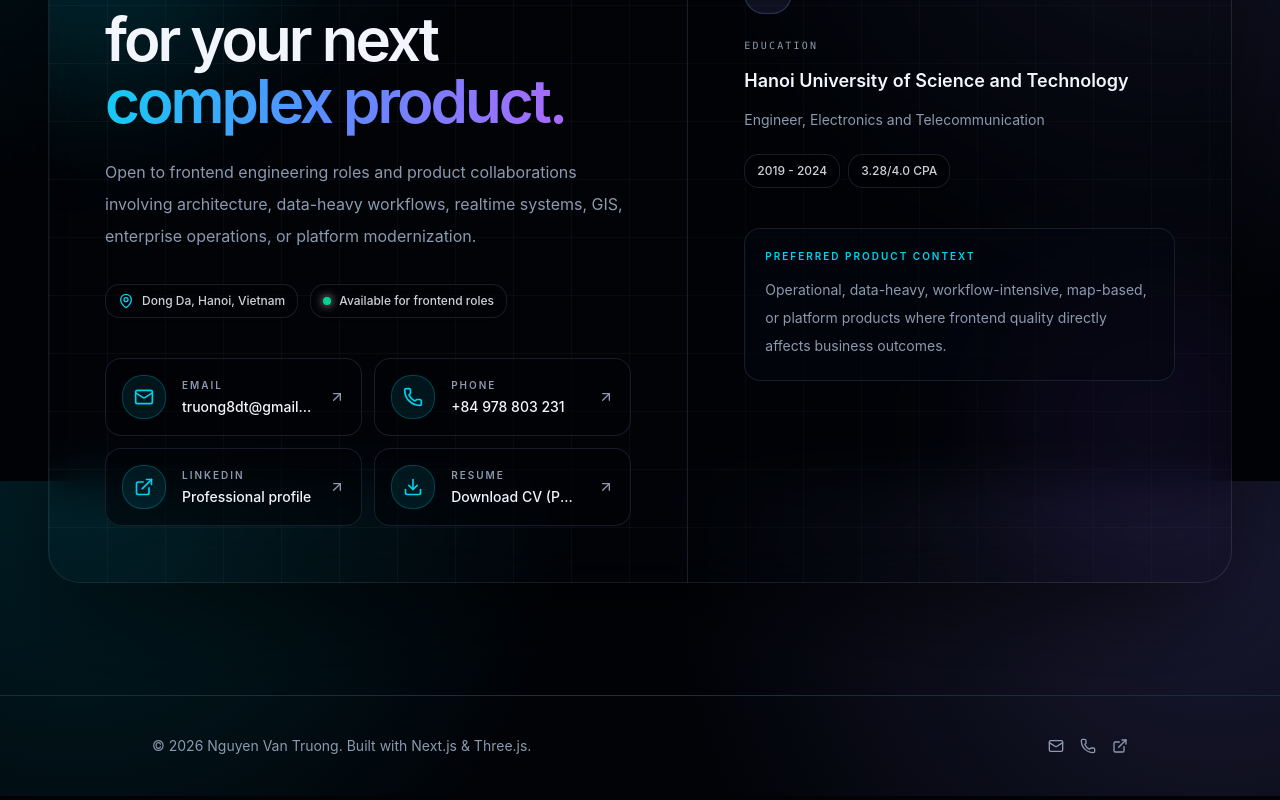
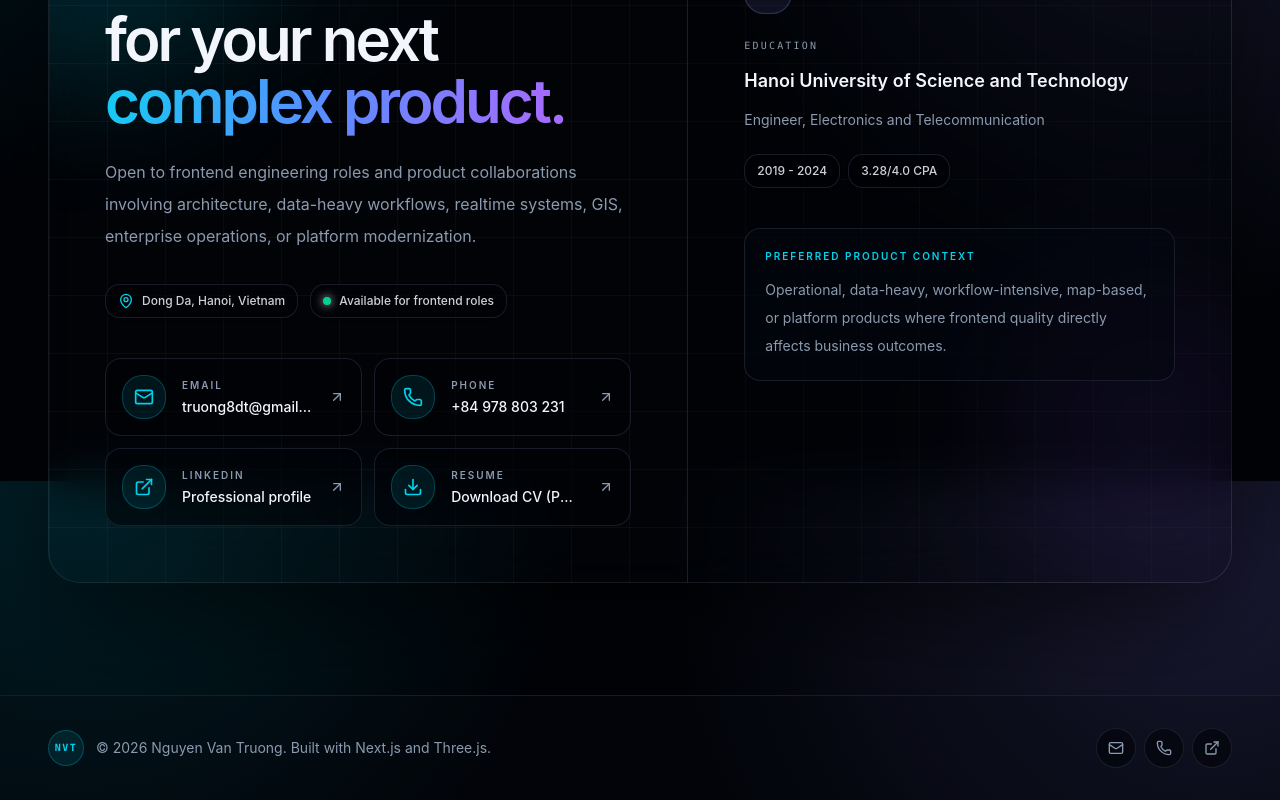
Before and after one commit to Truong2/portfolio, a Next.js app: page / in a window 1280 px wide. Shown: the part 7519-8319 px from the top of the page. Built offline with nearby package versions, Linux system fonts and the light colour scheme; no server answers.

Commit message:
feat: align footer with enterprise visual system

```diff
--- a/src/components/layout/footer.tsx
+++ b/src/components/layout/footer.tsx
@@ -5,18 +5,22 @@ import { personalInfo } from "@/data/profile";
 
 export function Footer() {
   return (
-    <footer className="border-t border-border py-10">
-      <div className="mx-auto flex max-w-5xl flex-col items-center gap-4 px-6 text-sm text-muted-foreground sm:flex-row sm:justify-between">
-        <p>
-          &copy; {new Date().getFullYear()} {personalInfo.name}. Built with Next.js &amp;
-          Three.js.
-        </p>
-        <div className="flex items-center gap-4">
+    <footer className="border-t border-border/60 bg-card/25">
+      <div className="mx-auto flex max-w-[96rem] flex-col gap-6 px-5 py-8 text-sm text-muted-foreground sm:px-8 md:flex-row md:items-center md:justify-between lg:px-12">
+        <div className="flex items-center gap-3">
+          <span className="flex size-9 items-center justify-center rounded-xl border border-accent/25 bg-accent/10 font-mono text-[10px] font-bold tracking-[0.14em] text-accent">
+            NVT
+          </span>
+          <p>
+            &copy; {new Date().getFullYear()} {personalInfo.name}. Built with Next.js and Three.js.
+          </p>
+        </div>
+        <div className="flex items-center gap-2">
           <TrackedAnchor
             event="social_link_click_email"
             href={`mailto:${personalInfo.email}`}
             aria-label="Send email"
-            className="hover:text-foreground"
+            className="flex size-10 items-center justify-center rounded-xl border border-border/70 bg-background/55 transition hover:border-accent/35 hover:text-accent"
           >
             <Mail className="size-4" />
           </TrackedAnchor>
@@ -24,7 +28,7 @@ export function Footer() {
             event="social_link_click_phone"
             href={`tel:${personalInfo.phone.replace(/\s+/g, "")}`}
             aria-label="Call phone number"
-            className="hover:text-foreground"
+            className="flex size-10 items-center justify-center rounded-xl border border-border/70 bg-background/55 transition hover:border-accent/35 hover:text-accent"
           >
             <Phone className="size-4" />
           </TrackedAnchor>
@@ -34,7 +38,7 @@ export function Footer() {
             target="_blank"
             rel="noopener noreferrer"
             aria-label="LinkedIn profile"
-            className="hover:text-foreground"
+            className="flex size-10 items-center justify-center rounded-xl border border-border/70 bg-background/55 transition hover:border-accent/35 hover:text-accent"
           >
             <ExternalLink className="size-4" />
           </TrackedAnchor>
```
